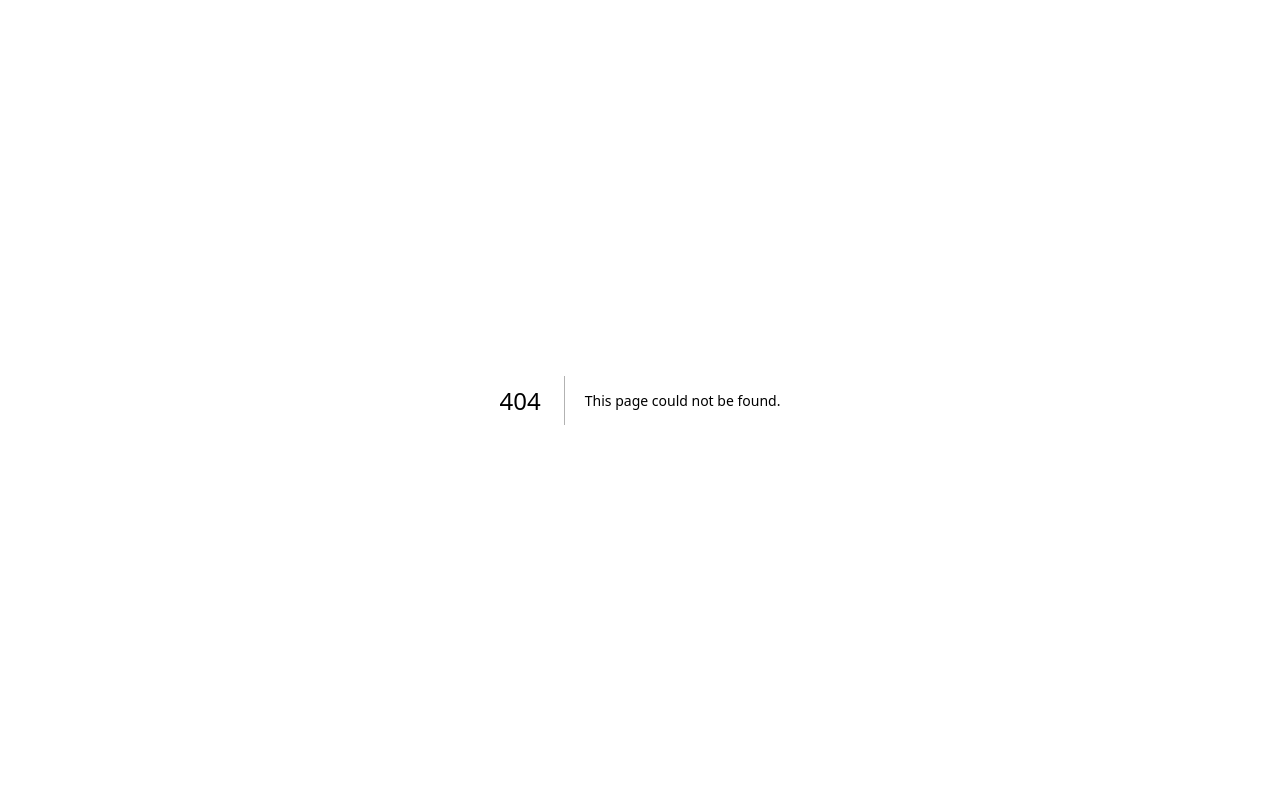
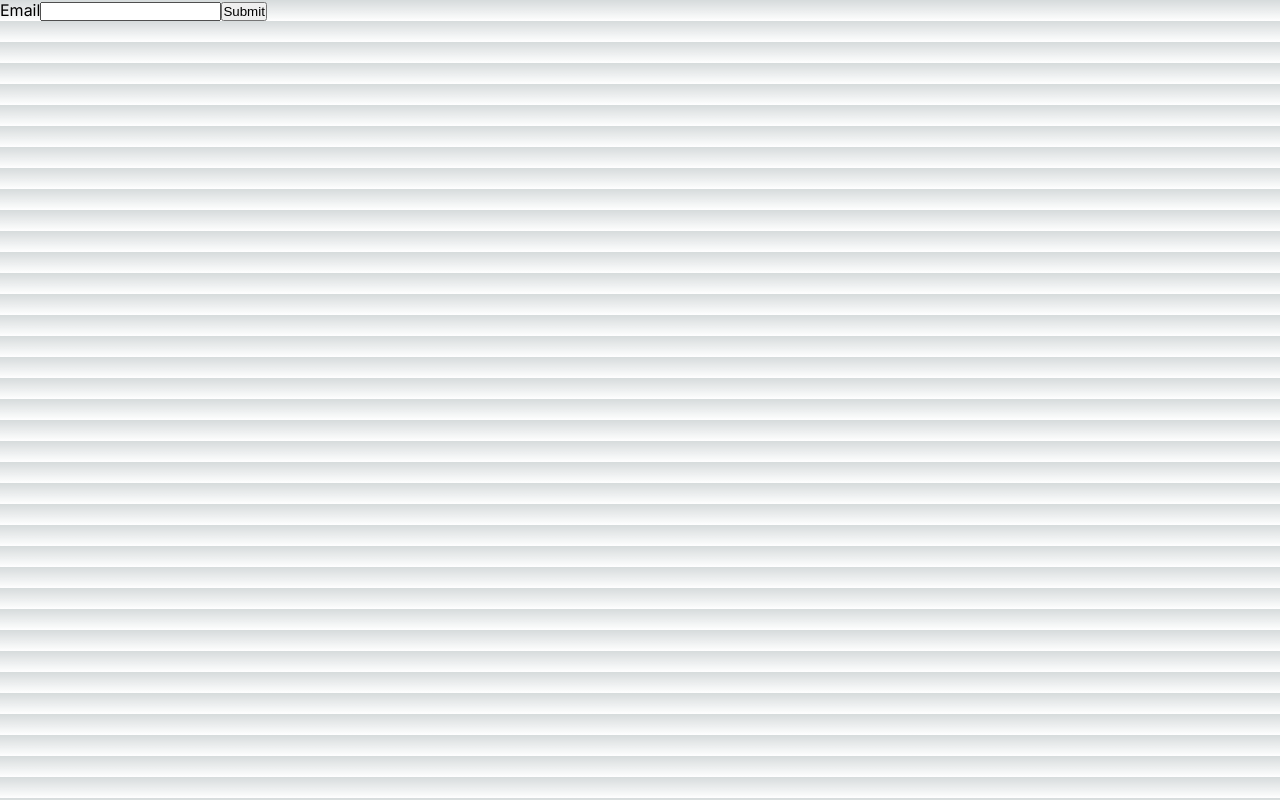
Before and after one commit to Sethyshola20/woozint, a Next.js app: page /haveibeenpawned in a window 1280 px wide. Before the commit this address had no page. Built offline with nearby package versions, Linux system fonts and the light colour scheme.

Commit message:
nouvelle page

```diff
--- /dev/null
+++ b/app/haveibeenpawned/page.tsx
@@ -0,0 +1,26 @@
+"use client"
+
+export default function HaveIBeenPawned() {
+    async function handleSubmit(e: React.FormEvent<HTMLFormElement>) {
+        e.preventDefault();
+        const formData = new FormData(e.currentTarget);
+        const email = formData.get("email") as string;
+        const response = await fetch("/api/haveibeenpawned", {
+            method: "POST",
+            body: JSON.stringify({ email }),
+            headers: {
+                "Content-Type": "application/json",
+            },
+        });
+        const data = await response.json();
+        alert(data.text)
+        return data
+    }
+    return(
+        <form onSubmit={handleSubmit}>
+            <label htmlFor="email">Email</label>
+            <input type="email" name="email" id="email" />
+            <button type="submit">Submit</button>
+        </form>
+    )
+}
--- a/next.config.mjs
+++ b/next.config.mjs
@@ -1,4 +1,6 @@
 /** @type {import('next').NextConfig} */
-const nextConfig = {};
+const nextConfig = {
+  pageExtensions: ["mdx", "md", "jsx", "js", "tsx", "ts"],
+};
 
 export default nextConfig;
--- /dev/null
+++ b/pages/api/haveibeenpawned/index.ts
@@ -0,0 +1,7 @@
+import { NextApiRequest, NextApiResponse } from "next";
+
+export default async function pawnedHandler(req:NextApiRequest,res:NextApiResponse){
+    if(req.method === "POST"){
+return res.status(200).json({text: "Votre email est utilisé sur des sites piratés: Facebook, LinkedIn, Twitter."});
+    }
+}
--- /dev/null
+++ b/pages/api/hello.ts
@@ -0,0 +1,5 @@
+import { NextApiRequest, NextApiResponse } from "next";
+
+export default async function handler(req:NextApiRequest, res:NextApiResponse) {
+  return res.status(200).json({ text: 'Hello' })
+}
```
Also changed, not shown: app/page.tsx (+6 -1 lines), 1 other file (tests, documents, lock files or other folders).
